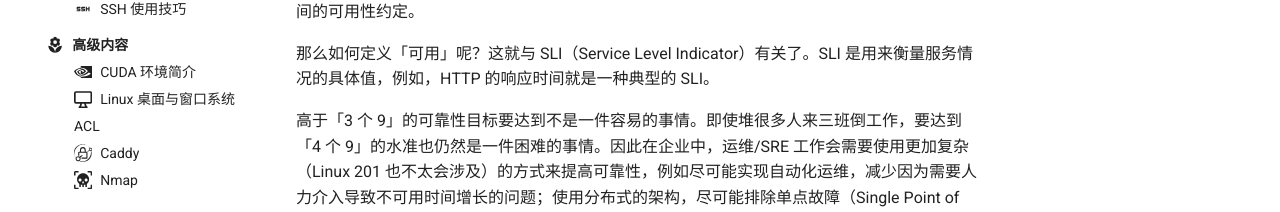
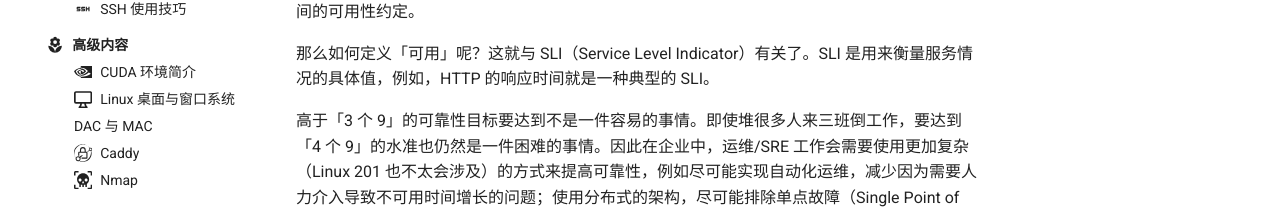
Before and after one commit to ustclug/Linux201-docs, an MkDocs documentation site: the page built from docs/foreword.md, in a window 1280 px wide and 900 px high, scrolled down 571 px. Shown: the part 682-894 px from the top of the window. Built offline with MkDocs 1.6.1 and Material for MkDocs 9.7.7, drawn with Linux system fonts in a browser that asks for light colours; comment, search, counter and statistics services are not loaded.

Commit message:
nav: acl -> dac & mac
New "DAC & MAC" could contain following contents:
- Traditional UNIX user/group permission
- POSIX ACL
- SELinux (?)
- Apparmor
- Yama (ptrace_scope)

```diff
--- a/mkdocs.yml
+++ b/mkdocs.yml
@@ -131,7 +131,7 @@ nav:
     - advanced/index.md
     - CUDA 环境简介: advanced/cuda.md
     - Linux 桌面与窗口系统: advanced/desktop.md
-    - ACL: advanced/acl.md
+    - DAC 与 MAC: advanced/dac-mac.md
     - Caddy: advanced/caddy.md
     - Nmap: advanced/nmap.md
     - 守护进程: advanced/daemon.md
```
